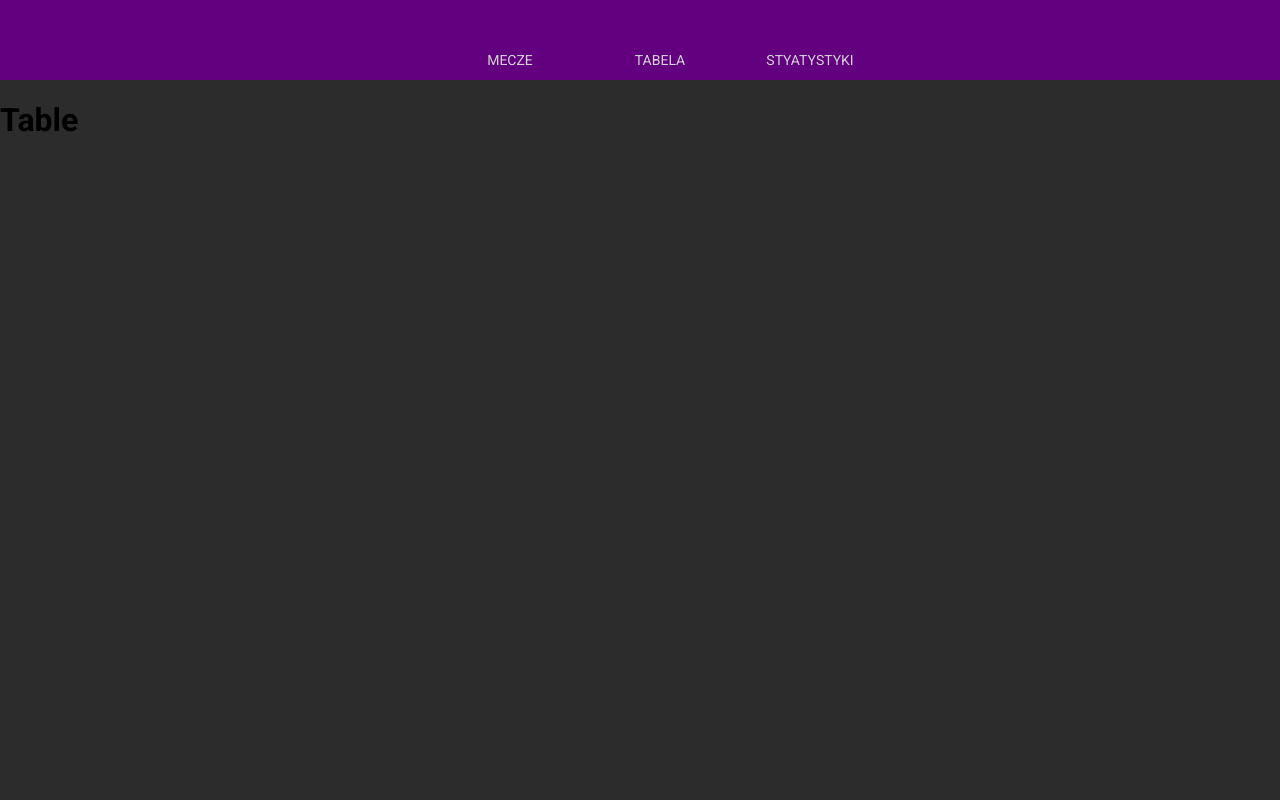
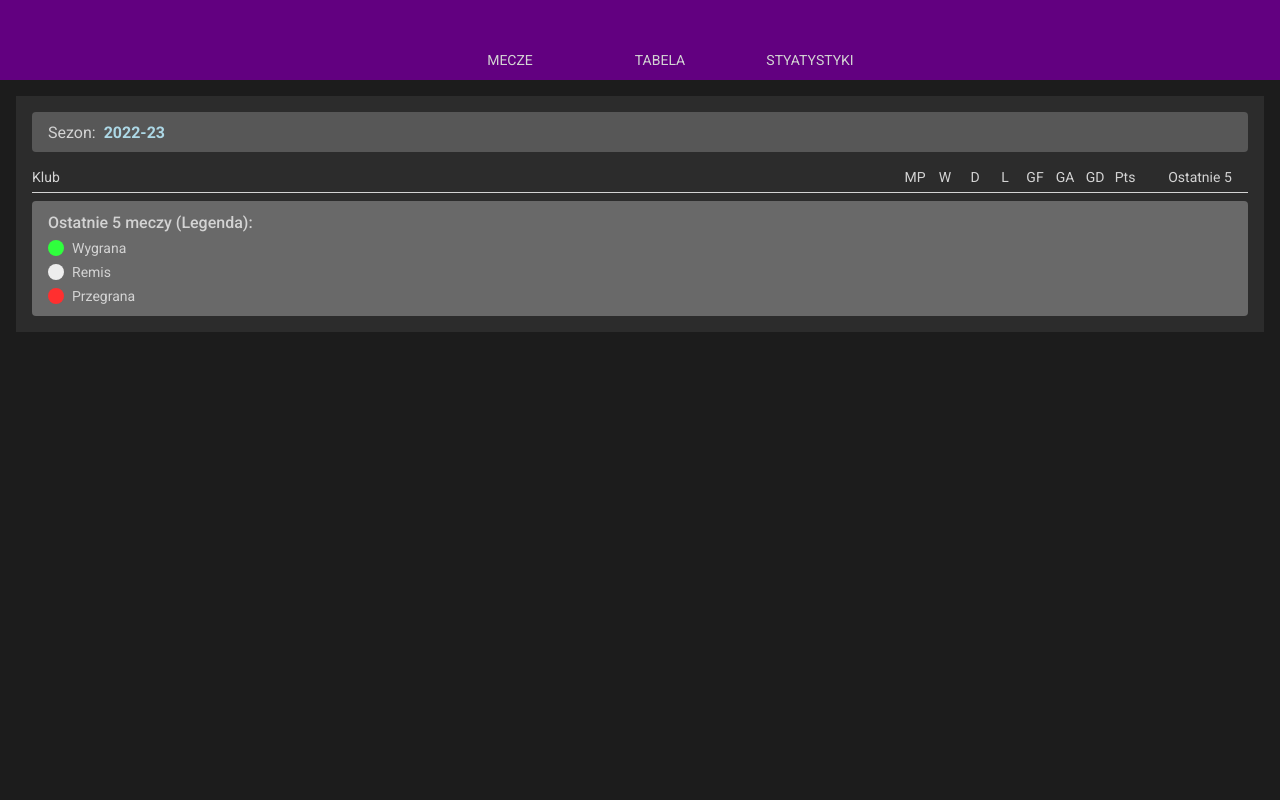
Before and after one commit to PreQQ/django-liga, a Django app: template main/templates/table.html in a window 1280 px wide. Run offline with Django 3.2, Linux system fonts and the light colour scheme; the template is opened without the code that fills it, so the values that code supplies are empty.

Commit message:
Added styles to table page

```diff
--- a/main/templates/layout.html
+++ b/main/templates/layout.html
@@ -5,6 +5,7 @@
         <title>{% block title %}Liga{% endblock %}</title>
 
         <link rel="stylesheet" type="text/css" href="{% static 'css/style.css' %}" />
+        <link rel="stylesheet" type="text/css" href="{% static 'css/table.css' %}" />
     </head>
     <body>
         <header class="main-header">
--- a/main/templates/matches.html
+++ b/main/templates/matches.html
@@ -1,4 +1 @@
-{% extends "layout.html" %}
-
-{% block title %}Strona główna{% endblock %}
-{% block body_content %}<h1>Matches</h1>{% endblock %}
+{% extends "layout.html" %} {% block title %}Strona główna{% endblock %} {% block body_content %} Matches {% endblock %}
--- a/main/templates/table.html
+++ b/main/templates/table.html
@@ -1,4 +1,54 @@
-{% extends "layout.html" %}
-
-{% block title %}Strona główna{% endblock %}
-{% block body_content %}<h1>Table</h1>{% endblock %}
+{% extends "layout.html" %} {% block title %}Tabela{% endblock %} {% block body_content %}
+<div class="table">
+    <div class="table-header">Sezon: <span>2022-23</span></div>
+    <div>
+        <div class="table-team-header">
+            <div class="table-team-header__club">Klub</div>
+            <div class="table-team-header__content">MP</div>
+            <div class="table-team-header__content">W</div>
+            <div class="table-team-header__content">D</div>
+            <div class="table-team-header__content">L</div>
+            <div class="table-team-header__content">GF</div>
+            <div class="table-team-header__content">GA</div>
+            <div class="table-team-header__content">GD</div>
+            <div class="table-team-header__content">Pts</div>
+            <div class="table-team-header__last">Ostatnie 5</div>
+        </div>
+        {% for value in teams %}
+        <div class="table-team">
+            <div class="table-team__club">{{ value }} Name</div>
+            <div class="table-team__content">00</div>
+            <div class="table-team__content">00</div>
+            <div class="table-team__content">00</div>
+            <div class="table-team__content">00</div>
+            <div class="table-team__content">00</div>
+            <div class="table-team__content">00</div>
+            <div class="table-team__content">00</div>
+            <div class="table-team__content">00</div>
+            <div class="table-team__last">
+                <div class="table-icon table-win-icon"></div>
+                <div class="table-icon table-win-icon"></div>
+                <div class="table-icon table-win-icon"></div>
+                <div class="table-icon table-win-icon"></div>
+                <div class="table-icon table-win-icon"></div>
+            </div>
+        </div>
+        {% endfor %}
+    </div>
+    <div class="table-footer">
+        <div class="table-footer__title">Ostatnie 5 meczy (Legenda):</div>
+        <div class="table-footer__text">
+            <div class="table-icon table-win-icon"></div>
+            Wygrana
+        </div>
+        <div class="table-footer__text">
+            <div class="table-icon table-draw-icon"></div>
+            Remis
+        </div>
+        <div class="table-footer__text">
+            <div class="table-icon table-loss-icon"></div>
+            Przegrana
+        </div>
+    </div>
+</div>
+{% endblock %}
--- a/static/css/style.css
+++ b/static/css/style.css
@@ -6,7 +6,7 @@ body {
     height: 100%;
     margin: 0;
     font-family: "Roboto", "sans-serif";
-    background: rgb(44, 44, 44);
+    background: rgb(28, 28, 28);
 }
 
 .main-header {
--- /dev/null
+++ b/static/css/table.css
@@ -0,0 +1,118 @@
+.table {
+    position: relative;
+    background: rgb(44, 44, 44);
+    margin: 16px;
+    padding: 16px;
+}
+
+.table-header {
+    background: rgb(87, 87, 87);
+    color: lightgrey;
+    height: 40px;
+    display: flex;
+    align-items: center;
+    padding: 0 16px;
+    column-gap: 8px;
+    border-radius: 4px;
+}
+
+.table-header span {
+    color: lightblue;
+    font-weight: bold;
+}
+
+.table-team-header {
+    width: 100%;
+    height: 30px;
+    font-size: 14px;
+    color: lightgrey;
+    display: flex;
+    align-items: center;
+    border-bottom: 1px solid lightgrey;
+    margin: 10px 0 0 0;
+}
+
+.table-team-header__club {
+    flex: 1;
+}
+
+.table-team-header__content {
+    width: 30px;
+    text-align: center;
+}
+
+.table-team-header__last {
+    width: 96px;
+    text-align: center;
+    margin: 0 0 0 12px;
+}
+
+.table-team {
+    width: 100%;
+    height: 40px;
+    display: flex;
+    align-items: center;
+    border-bottom: 1px solid lightgrey;
+    font-size: 14px;
+    color: lightgrey;
+}
+
+.table-team__club {
+    flex: 1;
+}
+
+.table-team__content {
+    width: 30px;
+    text-align: center;
+}
+
+.table-team__last {
+    display: flex;
+    justify-content: center;
+    column-gap: 4px;
+    margin: 0 0 0 12px;
+}
+
+.table-footer {
+    width: calc(100% - 32px);
+    height: max-content;
+    background: rgb(105, 105, 105);
+    display: flex;
+    flex-direction: column;
+    row-gap: 8px;
+    padding: 12px 16px;
+    border-radius: 4px;
+    margin: 8px 0 0 0;
+}
+
+.table-footer__title {
+    font-size: 16px;
+    font-weight: 500;
+    color: lightgrey;
+}
+
+.table-footer__text {
+    color: lightgrey;
+    font-size: 14px;
+    display: flex;
+    align-items: center;
+    column-gap: 8px;
+}
+
+.table-icon {
+    width: 16px;
+    height: 16px;
+    border-radius: 50%;
+}
+
+.table-win-icon {
+    background: rgb(47, 255, 61);
+}
+
+.table-draw-icon {
+    background: rgb(238, 238, 238);
+}
+
+.table-loss-icon {
+    background: rgb(255, 47, 47);
+}
```
Also changed, not shown: main/views.py (+5 -4 lines).
